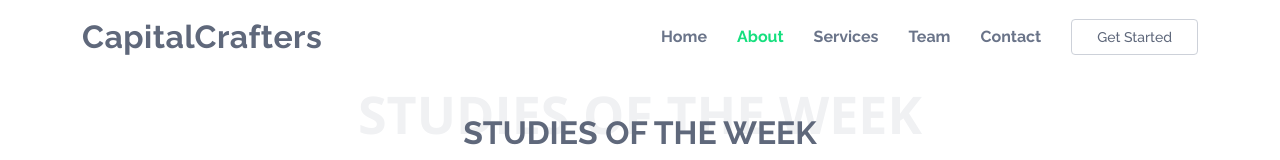
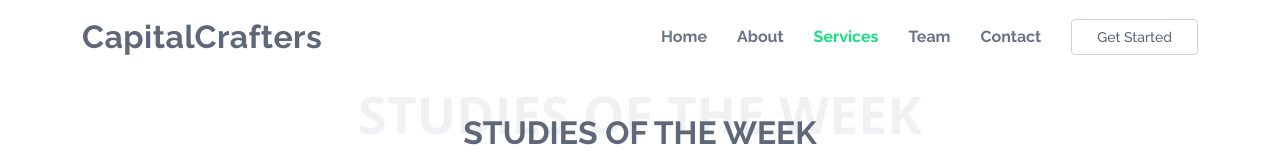
Before and after one commit to Rishabhrrao/Rishabhrrao.github.io, a plain HTML site: page Study.html in a window 1280 px wide. Shown: the top 160 px of the page. Drawn offline with nearby package versions, Linux system fonts and the light colour scheme.

Commit message:
Update Study.html

```diff
--- a/Study.html
+++ b/Study.html
@@ -42,8 +42,8 @@
                           <nav id="navbar" class="navbar">
                             <ul>
                             <li><a class="nav-link scrollto" href="Rishabhrrao.github.io">Home</a></li>
-                              <li><a class="nav-link scrollto active" href="https://rishabhrrao.github.io/aboutus.html">About</a></li>
-                              <li><a class="nav-link scrollto" href="https://rishabhrrao.github.io/services.html">Services</a></li>
+                              <li><a class="nav-link scrollto" href="https://rishabhrrao.github.io/aboutus.html">About</a></li>
+                              <li><a class="nav-link scrollto active" href="https://rishabhrrao.github.io/services.html">Services</a></li>
                               <li><a class="nav-link scrollto" href="https://rishabhrrao.github.io/team.html">Team</a></li>
                               <li><a class="nav-link scrollto" href="https://rishabhrrao.github.io/contact.html">Contact</a></li>
                               <li><a class="getstarted scrollto" href="https://rishabhrrao.github.io/services.html">Get Started</a></li>
```
